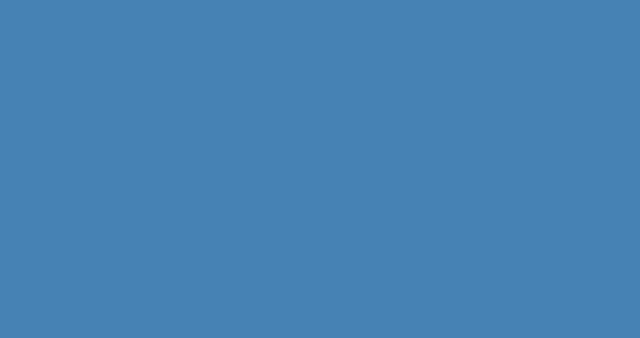
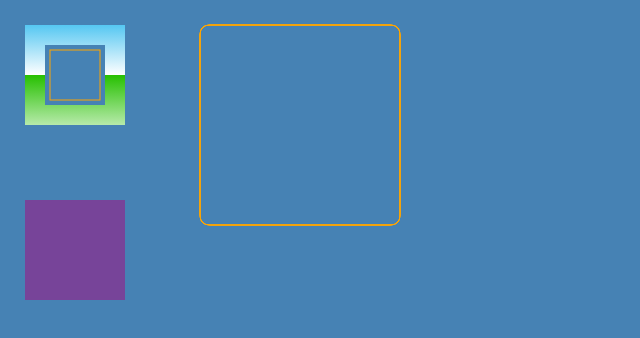
Before and after one commit to ghostnetwork/coyote, a plain HTML site: page coyote.html in a window 1280 px wide. Shown: the whole page, without its empty margins (0-640 px from the left). Drawn offline with Linux system fonts and the light colour scheme.

Commit message:
Add rudimentary drawing functions

```diff
--- a/coyote.html
+++ b/coyote.html
@@ -30,33 +30,86 @@
     </style>
 
     <script type="text/javascript" src="src/event/EventDispatcher.js"></script>
+    <script type="text/javascript" src="src/geometry/Rectangle.js"></script>
+    <script type="text/javascript" src="src/tools/Pulse.js"></script>
+    <script type="text/javascript" src="src/display/Graphics.js"></script>
     <script type="text/javascript" src="src/display/FullsizeCanvas.js"></script>
-    <script type="text/javascript" src="src/tools/Pulse.js"></script>
+    <script type="text/javascript" src="src/display/Box.js"></script>
 
     <script type="text/javascript">
+      var fullsizeCanvas;
+      var graphics;
+
       function initialize() {
-        var canvas = document.getElementById('canvas');
-        var fullsizeCanvas = FullsizeCanvas.create().initialize(function() {
-          console.log('rendering...');
-        });
+        fullsizeCanvas = FullsizeCanvas.create().initialize(testFullSizeCanvasDrawing);
 
+        testGraphics();
+        testEventDispatcher();
+        testPulse();
+      }
+
+      function testFullSizeCanvasDrawing() {
+        if (graphics) {
+          var ctx = graphics.context;
+          ctx.strokeStyle = "#FFA500";
+
+          //-----------------------------------------------------------------------------
+          var lingrad = ctx.createLinearGradient(0,0,0,150);
+          lingrad.addColorStop(0, '#00ABEB');
+          lingrad.addColorStop(0.5, '#fff');
+          lingrad.addColorStop(0.5, '#26C000');
+          lingrad.addColorStop(1, '#fff');
+          //-----------------------------------------------------------------------------
+
+          graphics.drawFilledRect(new Rectangle(25,25,100,100), lingrad);
+          graphics.clearRect(new Rectangle(45,45,60,60));
+          graphics.strokeRect(new Rectangle(50,50,50,50));
+
+          roundedRect(ctx, 200, 25, 200, 200, 10);
+
+          graphics.drawFilledRect(new Rectangle(25,200,100,100), '#774499');
+        }
+      }
+
+      function roundedRect(ctx,x,y,width,height,radius){
+        ctx.beginPath();
+        ctx.moveTo(x,y+radius);
+        ctx.lineTo(x,y+height-radius);
+        ctx.quadraticCurveTo(x,y+height,x+radius,y+height);
+        ctx.lineTo(x+width-radius,y+height);
+        ctx.quadraticCurveTo(x+width,y+height,x+width,y+height-radius);
+        ctx.lineTo(x+width,y+radius);
+        ctx.quadraticCurveTo(x+width,y,x+width-radius,y);
+        ctx.lineTo(x+radius,y);
+        ctx.quadraticCurveTo(x,y,x,y+radius);
+        ctx.stroke();
+      }
+
+      function testEventDispatcher() {
         var emitter = new EventDispatcher();
         var listener = function(event) {console.log('event: ' + event);};
         emitter.addEventListener('click', listener);
         emitter.emit('click', 'cluck');
         emitter.removeEventListener('click', listener);
         emitter.emit('click', 'cluck');
+      }
 
+      function testPulse() {
         var pulse = new Pulse();
         pulse.addPulseEventListener(function() {
-          console.log('received pulse event');
           fullsizeCanvas.render();
         });
 
-        pulse.start(1000);
+        var period = 100;
+        var numTimes = 4;
+        pulse.start(period);
         setTimeout(function() {
           pulse.stop();
-        }, 4000);
+        }, period * numTimes);
+      }
+      function testGraphics() {
+        var canvas = document.getElementById('canvas');
+        graphics = fullsizeCanvas.graphics;
       }
      </script>
 
--- /dev/null
+++ b/src/display/Box.js
@@ -0,0 +1,17 @@
+
+(function(exports){
+  'use strict';
+
+  exports.create = function(bounds) {
+    this.prototype = Function.prototype;
+    var _bounds = bounds;
+    var that = { get bounds(){return _bounds;}};
+    return that;
+  };
+
+  // pseudo-static functions look like this:
+  exports.test = function(arg){return arg;};
+
+})(typeof exports === 'undefined'
+  ? this.Box = function(bounds){return Box.create(bounds)}
+  : exports);
--- a/src/display/FullsizeCanvas.js
+++ b/src/display/FullsizeCanvas.js
@@ -8,8 +8,8 @@
     that.initialize = function(renderer) {
       that.render = renderer;
 
-      var canvas = document.getElementById('canvas'),
-          context = canvas.getContext('2d');
+      var canvas = document.getElementById('canvas');
+      var _graphics = new Graphics(canvas);
 
       // resize the canvas to fill browser window dynamically
       window.addEventListener('resize', resizeCanvas, false);
@@ -28,9 +28,14 @@
 
       function drawStuff() {
         // do your drawing stuff here
-        console.log('invoking render');
         that.render();
       }
+
+      Object.defineProperty(that, 'graphics', {
+        get : function() {return _graphics;},
+        enumerable : true
+      });
+
       return that; // provides chaining
     }
 
--- /dev/null
+++ b/src/display/Graphics.js
@@ -0,0 +1,47 @@
+
+(function(exports){
+  'use strict';
+
+  exports.create = function(canvas) {
+    this.prototype = Function.prototype;
+    var _canvas = canvas;
+    var _context = _canvas.getContext('2d');
+    var origFillStyle;
+
+    var that = {
+      get canvas(){return _canvas;},
+      get context(){return _context;}
+    };
+
+    that.drawFilledRect = function(rect, fillStyle) {
+      pushFillStyle(fillStyle);
+      _context.fillRect(rect.x, rect.y, rect.width, rect.height);
+      popFillStyle();
+    };
+
+    that.clearRect = function(rect) {
+      _context.clearRect(rect.x, rect.y, rect.width, rect.height);
+    };
+
+    that.strokeRect = function(rect) {
+      _context.strokeRect(rect.x, rect.y, rect.width, rect.height);
+    };
+
+    function pushFillStyle(fillStyle) {
+      origFillStyle = _context.fillStyle;
+      _context.fillStyle = fillStyle;
+    }
+
+    function popFillStyle(fillStyle) {
+      _context.fillStyle = origFillStyle;
+    }
+
+    return that;
+  };
+
+  // pseudo-static functions look like this:
+  exports.test = function(arg){return arg;};
+
+})(typeof exports === 'undefined'
+  ? this.Graphics = function(canvas){return Graphics.create(canvas)}
+  : exports);
--- /dev/null
+++ b/src/geometry/Rectangle.js
@@ -0,0 +1,27 @@
+
+(function(exports){
+  'use strict';
+
+  exports.create = function(x,y,width,height) {
+    this.prototype = Function.prototype;
+    var _x = x
+      , _y = y
+      , _width = width
+      , _height = height;
+
+    var that = {
+      get x(){return _x;},
+      get y(){return _y;},
+      get width(){return _width;},
+      get height(){return _height;}
+    }
+
+    return that;
+  };
+
+  // pseudo-static functions look like this:
+  exports.test = function(arg){return arg;};
+
+})(typeof exports === 'undefined'
+  ? this.Rectangle = function(x,y,width,height){return Rectangle.create(x,y,width,height)}
+  : exports);
```
